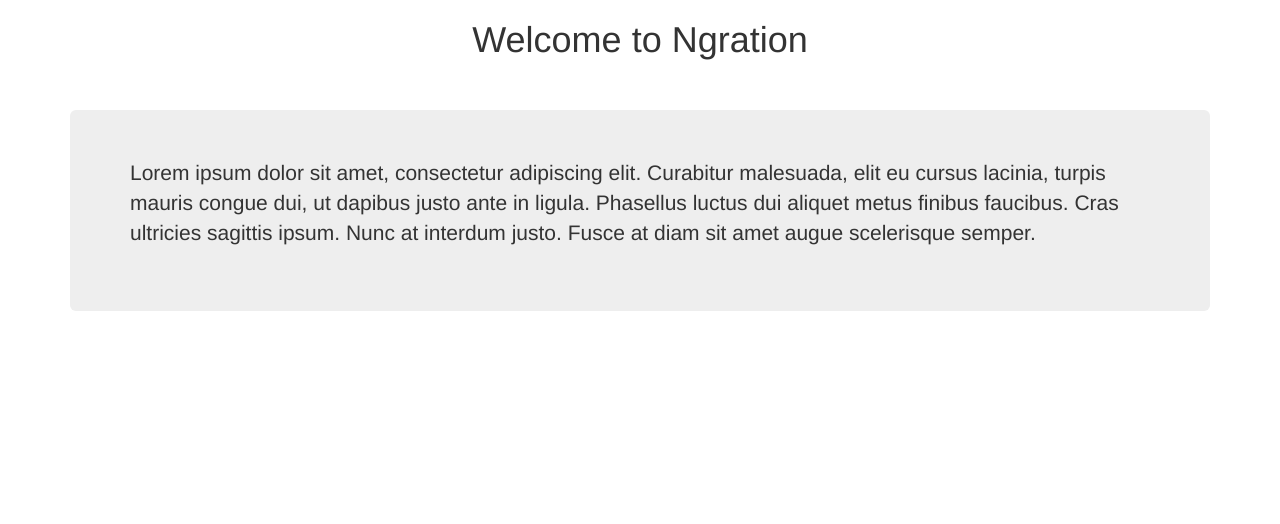
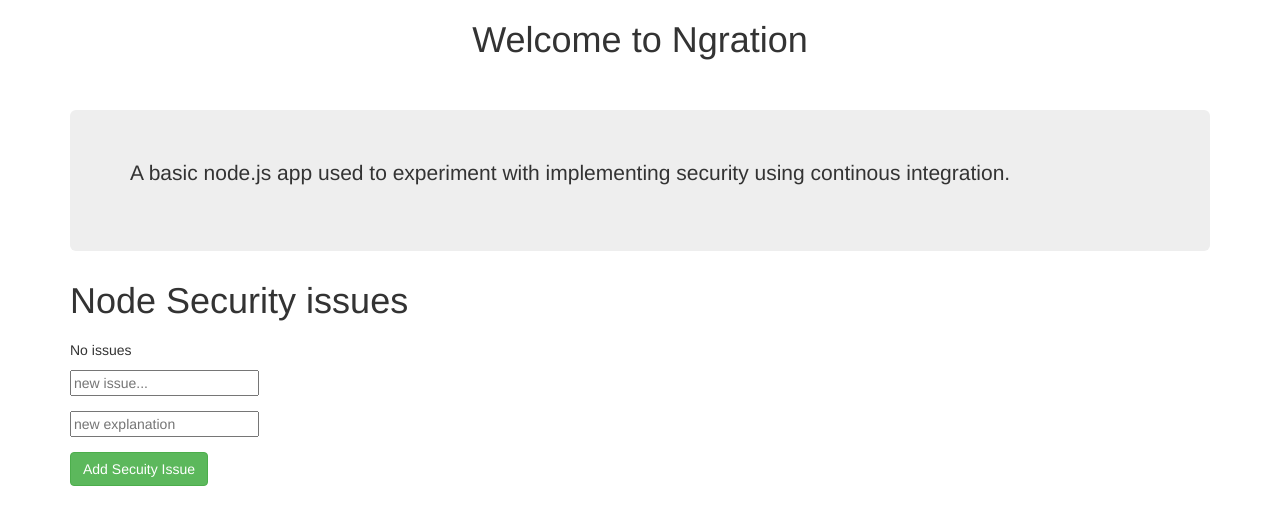
Before and after one commit to PatMurp/ngration, a website: page public/index.html in a window 1280 px wide. Drawn offline with nearby package versions, Linux system fonts and the light colour scheme.

Commit message:
set up homepage layout

```diff
--- a/public/index.html
+++ b/public/index.html
@@ -9,10 +9,23 @@
 	<div class="container"><br><br>
 		<div class="jumbotron">
 			<p>
-				Lorem ipsum dolor sit amet, consectetur adipiscing elit. Curabitur malesuada, elit eu cursus lacinia, turpis mauris congue dui, ut dapibus justo ante in ligula. Phasellus luctus dui aliquet metus finibus faucibus. Cras ultricies sagittis ipsum. Nunc at interdum justo. Fusce at diam sit amet augue scelerisque semper.
+				A basic node.js app used to experiment with implementing security using continous integration.
 			</p>
-		</div>
-	</div>
+		</div><!-- jumbotron -->
+
+		<h1>Node Security issues</h1>
+		<dl></dl>
+		<p>No issues</p>
+		<form class="from-inline">
+			<div class="form-group">
+				<input type="text" id="term" name="term" placeholder="new issue..." required>
+			</div>
+			<div class="form-group">
+				<input type="text" id="defined" name="defined" placeholder="new explanation" required>
+			</div>
+			<button type="submit" class="btn btn-success">Add Secuity Issue</button>
+		</form>
+	</div><!-- container -->
 	<script src="./bower_components/jquery/dist/jquery.min.js"></script>
 	<script src="./bower_components/bootstrap/dist/js/bootstrap.min.js"></script>
 </body>
```
